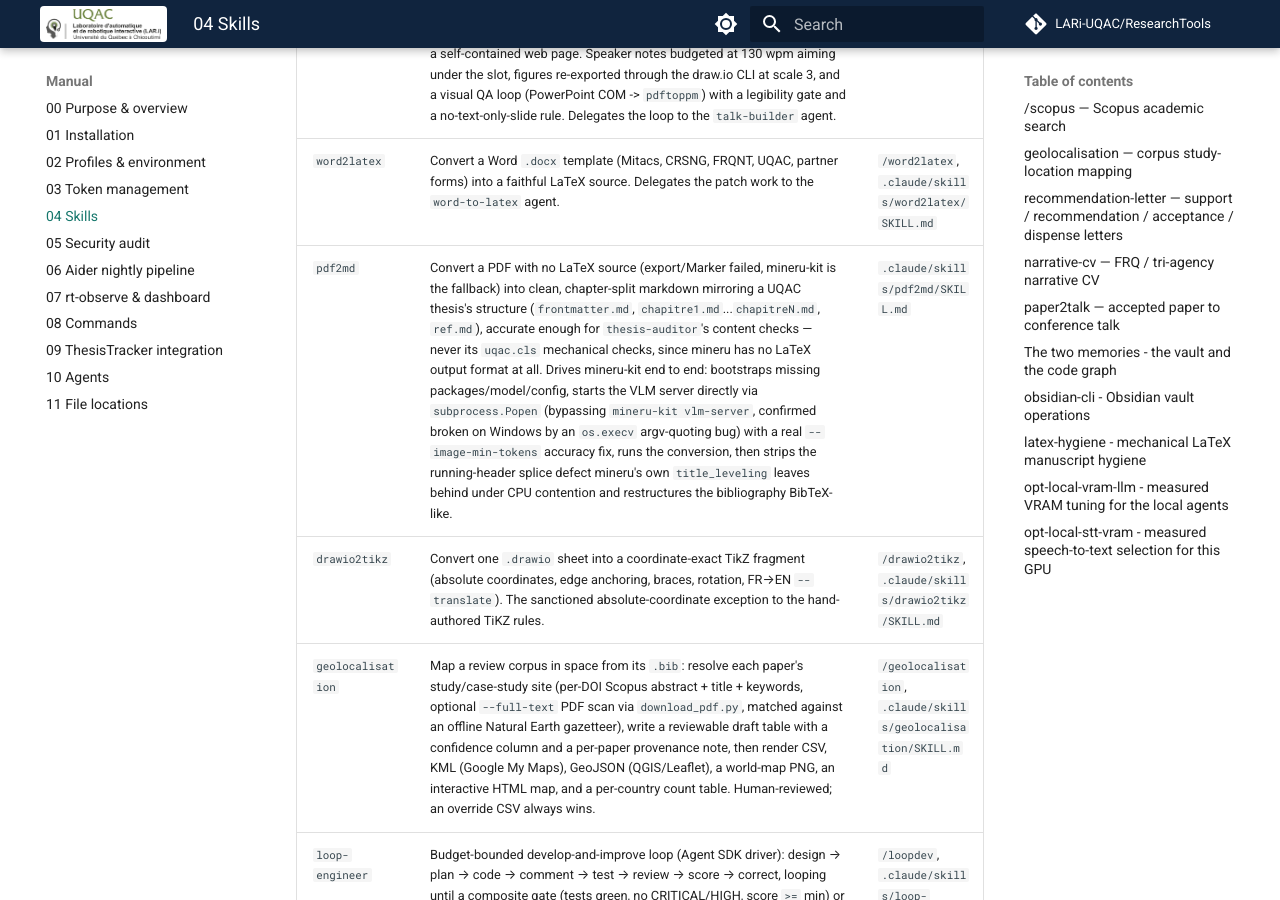
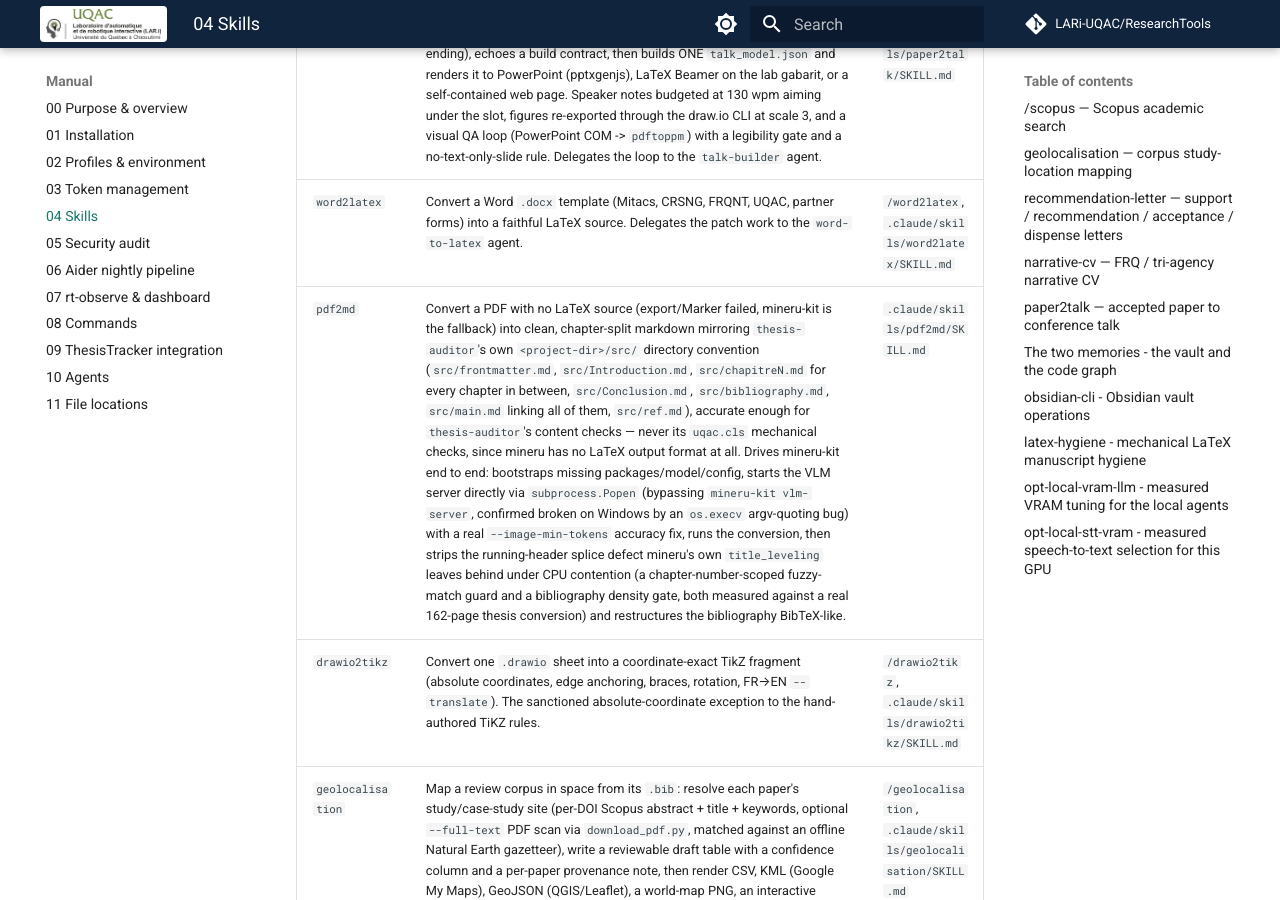
Before and after one commit to LARi-UQAC/ResearchTools, an MkDocs documentation site: the page built from docs/manual/04-skills.md, in a window 1280 px wide and 900 px high, scrolled down 2742 px. Built offline with MkDocs 1.6.1 and Material for MkDocs 9.7.7, drawn with Linux system fonts in a browser that asks for light colours; comment, search, counter and statistics services are not loaded.

Commit message:
docs(pdf2md): catch up docs/manual/ with the src/ nesting change
R31/R33: the skills and commands chapter rows still described the old
flat output shape (chapitre1.md...chapitreN.md, ref.md) from before
the src/ nesting + Introduction.md/Conclusion.md/main.md commit, which
the user caught when asking whether docs/manual/ was done.

Co-Authored-By: Claude Sonnet 5 <noreply@anthropic.com>

```diff
--- a/docs/manual/04-skills.md
+++ b/docs/manual/04-skills.md
@@ -74,7 +74,7 @@ registration steps of a new skill.
 | `extract-paper-idea` | Extract a paper's OWN content into one JSON, the basis for drafting or refreshing its abstract (or, for a UQAC thesis, its Résumé + Abstract pair). Ships no reader of its own: reuses `paper2talk`'s `\input`/`\include` flattening and section map, `extract-statistic`'s future-works-cue section scan, and `extract-contributions`' marker scan (pointed at the paper's own text instead of a cited one). Detects document type (`uqac.cls` on the flattened text) and the document's own language; never a forced bilingual pair for a paper, always both languages for a thesis. Delegates the drafting to the `abstract-writer` agent. | `/abstract`, `.claude/skills/extract-paper-idea/SKILL.md` |
 | `paper2talk` | Accepted paper -> conference talk. Asks six questions before reading the paper (audience, duration, output target, aspect ratio, PDF format, deck ending), echoes a build contract, then builds ONE `talk_model.json` and renders it to PowerPoint (pptxgenjs), LaTeX Beamer on the lab gabarit, or a self-contained web page. Speaker notes budgeted at 130 wpm aiming under the slot, figures re-exported through the draw.io CLI at scale 3, and a visual QA loop (PowerPoint COM -> `pdftoppm`) with a legibility gate and a no-text-only-slide rule. Delegates the loop to the `talk-builder` agent. | `/talk`, `.claude/skills/paper2talk/SKILL.md` |
 | `word2latex` | Convert a Word `.docx` template (Mitacs, CRSNG, FRQNT, UQAC, partner forms) into a faithful LaTeX source. Delegates the patch work to the `word-to-latex` agent. | `/word2latex`, `.claude/skills/word2latex/SKILL.md` |
-| `pdf2md` | Convert a PDF with no LaTeX source (export/Marker failed, mineru-kit is the fallback) into clean, chapter-split markdown mirroring a UQAC thesis's structure (`frontmatter.md`, `chapitre1.md`...`chapitreN.md`, `ref.md`), accurate enough for `thesis-auditor`'s content checks — never its `uqac.cls` mechanical checks, since mineru has no LaTeX output format at all. Drives mineru-kit end to end: bootstraps missing packages/model/config, starts the VLM server directly via `subprocess.Popen` (bypassing `mineru-kit vlm-server`, confirmed broken on Windows by an `os.execv` argv-quoting bug) with a real `--image-min-tokens` accuracy fix, runs the conversion, then strips the running-header splice defect mineru's own `title_leveling` leaves behind under CPU contention and restructures the bibliography BibTeX-like. | `.claude/skills/pdf2md/SKILL.md` |
+| `pdf2md` | Convert a PDF with no LaTeX source (export/Marker failed, mineru-kit is the fallback) into clean, chapter-split markdown mirroring `thesis-auditor`'s own `<project-dir>/src/` directory convention (`src/frontmatter.md`, `src/Introduction.md`, `src/chapitreN.md` for every chapter in between, `src/Conclusion.md`, `src/bibliography.md`, `src/main.md` linking all of them, `src/ref.md`), accurate enough for `thesis-auditor`'s content checks — never its `uqac.cls` mechanical checks, since mineru has no LaTeX output format at all. Drives mineru-kit end to end: bootstraps missing packages/model/config, starts the VLM server directly via `subprocess.Popen` (bypassing `mineru-kit vlm-server`, confirmed broken on Windows by an `os.execv` argv-quoting bug) with a real `--image-min-tokens` accuracy fix, runs the conversion, then strips the running-header splice defect mineru's own `title_leveling` leaves behind under CPU contention (a chapter-number-scoped fuzzy-match guard and a bibliography density gate, both measured against a real 162-page thesis conversion) and restructures the bibliography BibTeX-like. | `.claude/skills/pdf2md/SKILL.md` |
 | `drawio2tikz` | Convert one `.drawio` sheet into a coordinate-exact TikZ fragment (absolute coordinates, edge anchoring, braces, rotation, FR→EN `--translate`). The sanctioned absolute-coordinate exception to the hand-authored TiKZ rules. | `/drawio2tikz`, `.claude/skills/drawio2tikz/SKILL.md` |
 | `geolocalisation` | Map a review corpus in space from its `.bib`: resolve each paper's study/case-study site (per-DOI Scopus abstract + title + keywords, optional `--full-text` PDF scan via `download_pdf.py`, matched against an offline Natural Earth gazetteer), write a reviewable draft table with a confidence column and a per-paper provenance note, then render CSV, KML (Google My Maps), GeoJSON (QGIS/Leaflet), a world-map PNG, an interactive HTML map, and a per-country count table. Human-reviewed; an override CSV always wins. | `/geolocalisation`, `.claude/skills/geolocalisation/SKILL.md` |
 | `loop-engineer` | Budget-bounded develop-and-improve loop (Agent SDK driver): design → plan → code → comment → test → review → score → correct, looping until a composite gate (tests green, no CRITICAL/HIGH, score `>=` min) or a hard budget/max-iters/no-progress stop. Fable 5 orchestrates; Opus/Sonnet act; `local-coder`/`local-writer` do local generation. `loop_audit.py` aggregates the installed reviewers into a 0-100 score with a security hard floor; merge to a protected branch is human-gated. | `/loopdev`, `.claude/skills/loop-engineer/SKILL.md` |
```
Also changed, not shown: docs/manual/08-commands.md (+1 -1 lines).
